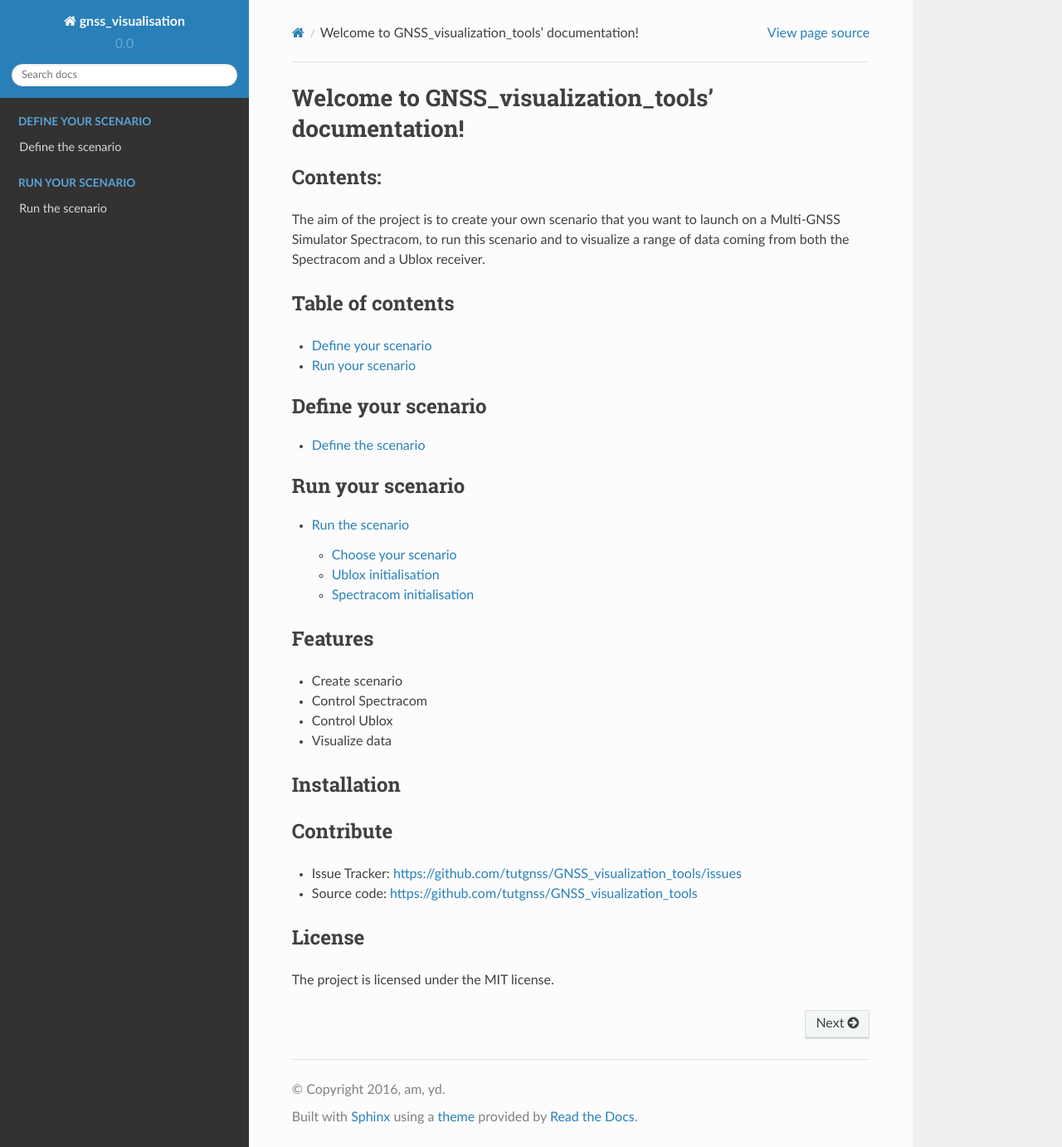
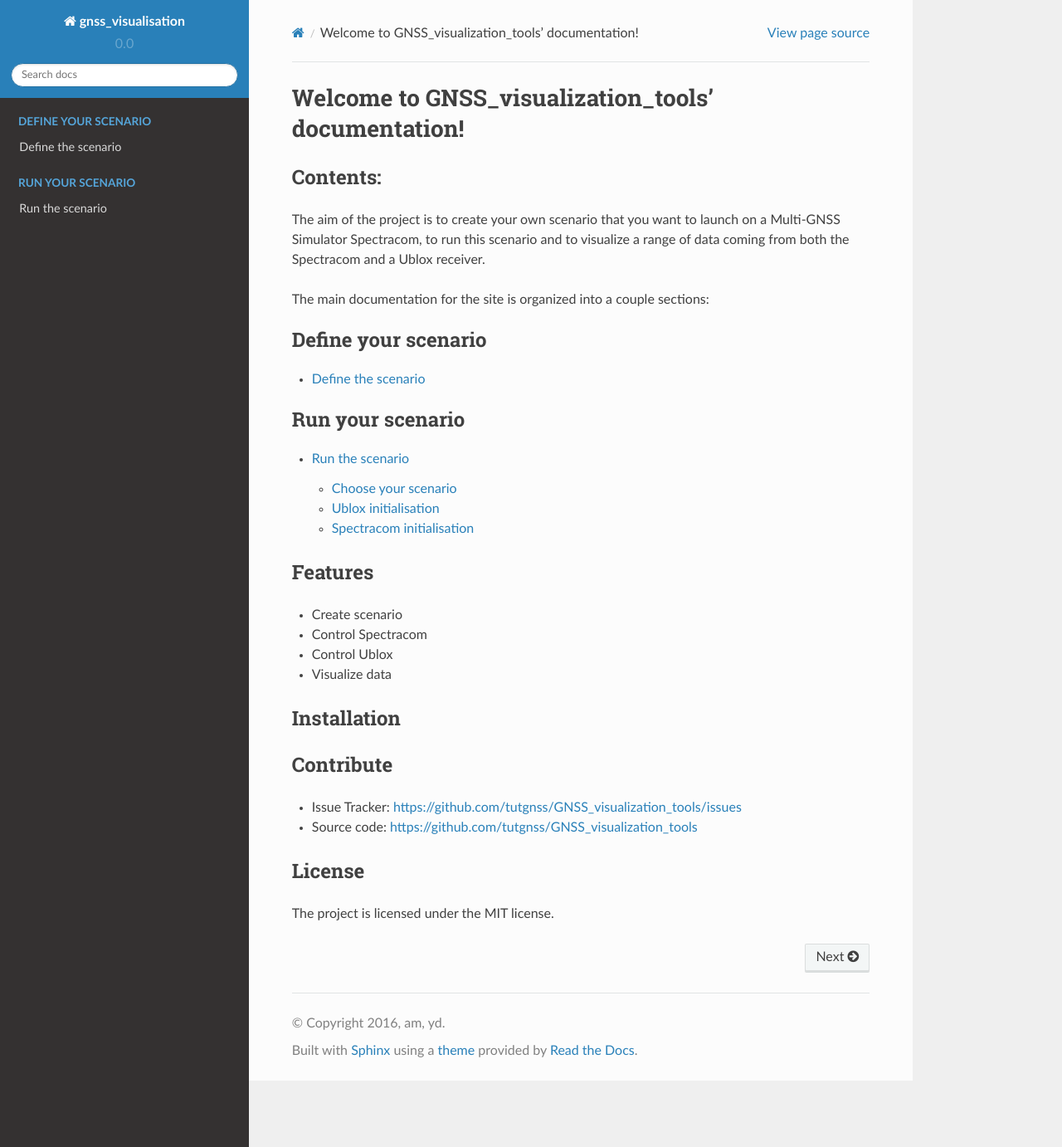
Before and after one commit to tutgnss/GNSS_visualization_tools, a Sphinx documentation site: the page built from docs/index.rst, in a window 1280 px wide and 1382 px high. Shown: the whole window at 83% size. Built offline with Sphinx 7.4.7 and the Read the Docs theme 2.0.0, drawn with Linux system fonts in a browser that asks for light colours.

Commit message:
Development

```diff
--- a/docs/index.rst
+++ b/docs/index.rst
@@ -13,13 +13,7 @@ The aim of the project is to create your own scenario that you want to launch on
 Spectracom, to run this scenario and to visualize a range of data coming from both the Spectracom and
 a Ublox receiver.
 
-Table of contents
------------------
-
-* :ref:`Def_scen`
-* :ref:`Run_scen`
-
-.. _Def_scen:
+The main documentation for the site is organized into a couple sections:
 
 .. toctree::
    :maxdepth: 2
@@ -27,8 +21,6 @@ Table of contents
    :caption: Define your scenario
 
    define_the_scenario
-
-.. _Run_scen:
 
 .. toctree::
    :maxdepth: 2
```
